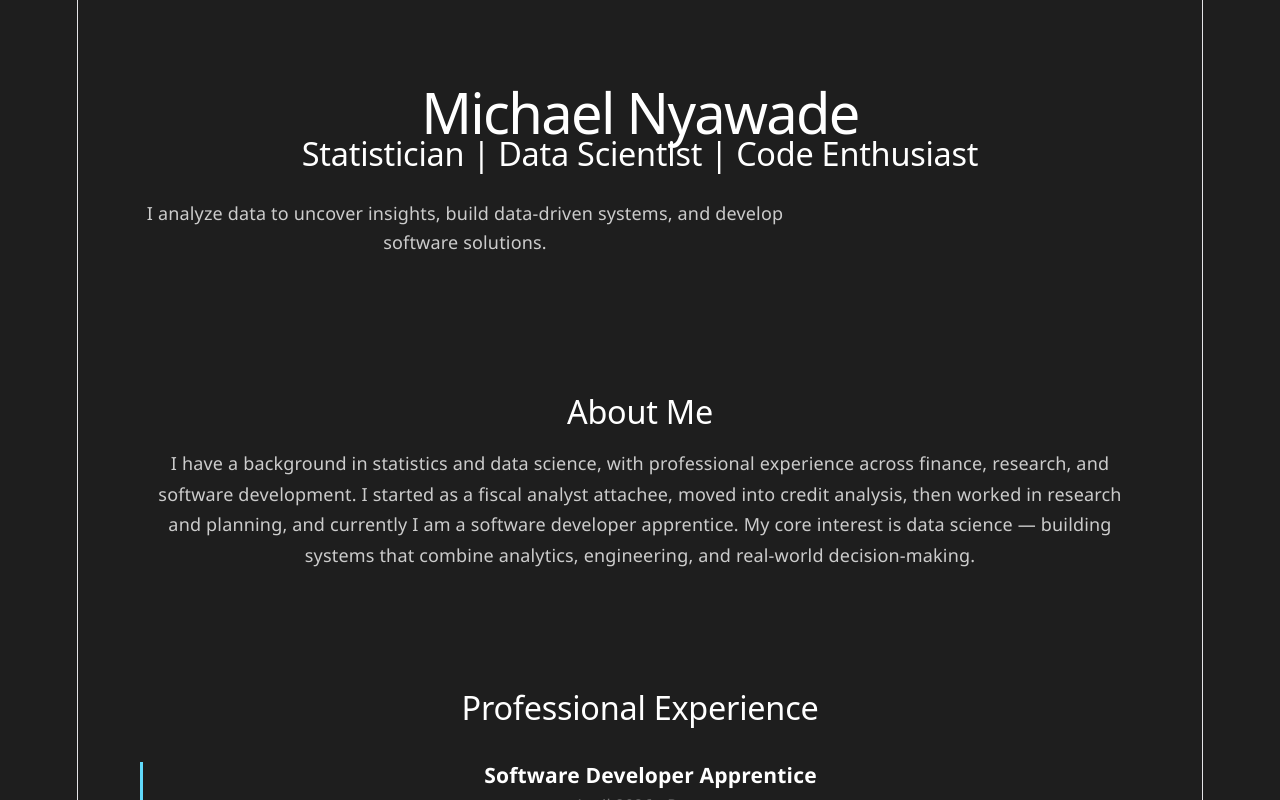
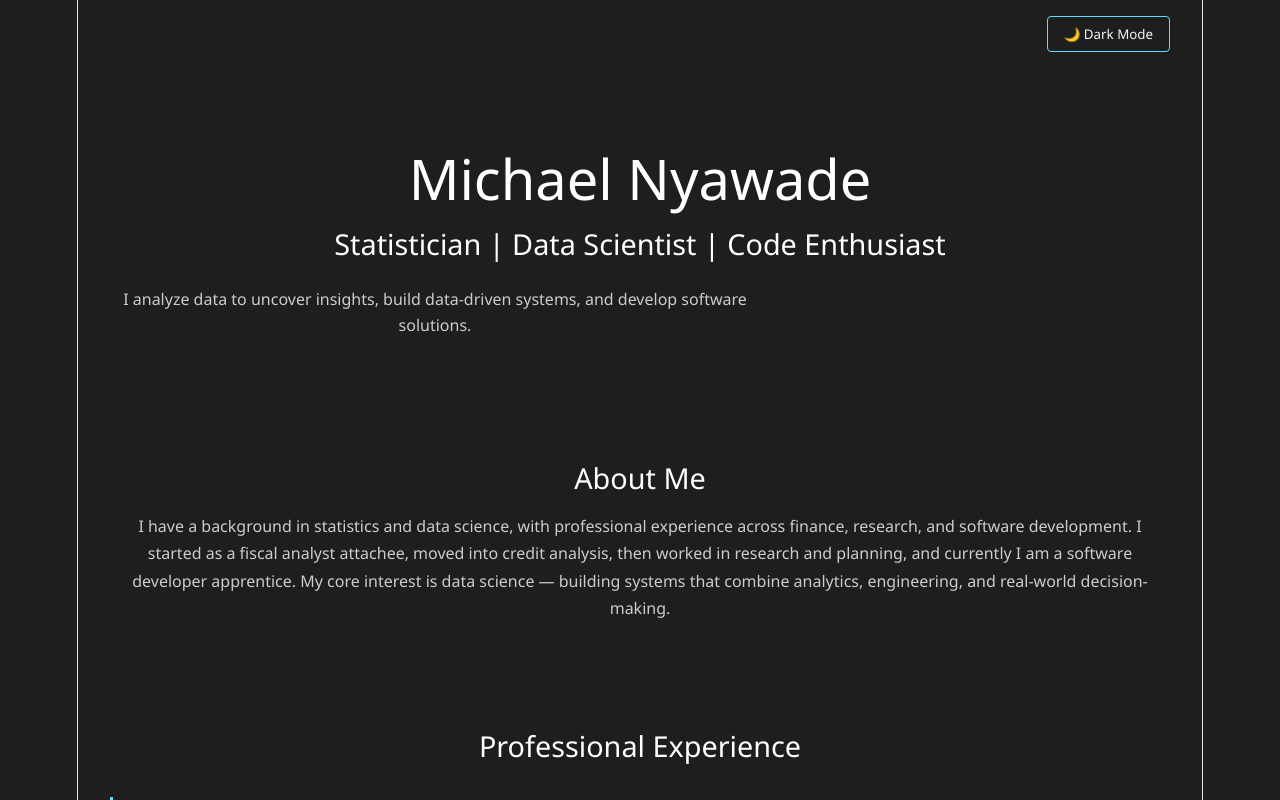
Before and after one commit to Michael-Nyawade/Michael-Nyawade.github.io, a React (Vite) app: page / in a window 1280 px wide. Shown: the top 800 px of the page. Built offline with nearby package versions, Linux system fonts and the light colour scheme.

Commit message:
Add dark/light mode toggle with CSS variables - to fix later

```diff
--- a/src/App.jsx
+++ b/src/App.jsx
@@ -1,24 +1,32 @@
-import Hero from "./sections/Hero";
-import About from "./sections/About";
-import Experience from "./sections/Experience";
-import Skills from "./sections/Skills";
-import Projects from "./sections/Projects";
-import Contact from "./sections/Contact";
-import Container from "./components/Container";
-import BackToTop from "./components/BackToTop";
+import Hero from "./sections/Hero.jsx";
+import About from "./sections/About.jsx";
+import Experience from "./sections/Experience.jsx";
+import Skills from "./sections/Skills.jsx";
+import Projects from "./sections/Projects.jsx";
+import Contact from "./sections/Contact.jsx";
+import ThemeToggle from "./components/ThemeToggle.jsx";
 
-function App() {
+export default function App() {
   return (
-    <Container>
+    <div style={{ padding: "0 2rem" }}>
+      <header
+        style={{
+          display: "flex",
+          justifyContent: "flex-end", // align toggle to the right
+          alignItems: "center",
+          padding: "1rem 0",
+        }}
+      >
+        <ThemeToggle />
+      </header>
+      <main>
         <Hero />
         <About />
         <Experience />
         <Skills />
         <Projects />
         <Contact />
-      <BackToTop />
-    </Container>
+      </main>
+    </div>
   );
 }
-
-export default App;
--- /dev/null
+++ b/src/components/ThemeToggle.jsx
@@ -0,0 +1,32 @@
+import { useState, useEffect } from "react";
+
+export default function ThemeToggle() {
+  const [theme, setTheme] = useState(() => {
+    // default to light if nothing in localStorage
+    return localStorage.getItem("theme") || "light";
+  });
+
+  useEffect(() => {
+    // set data-theme on <html> (document.documentElement)
+    document.documentElement.setAttribute("data-theme", theme);
+    localStorage.setItem("theme", theme);
+  }, [theme]);
+
+  const toggleTheme = () => setTheme(prev => (prev === "light" ? "dark" : "light"));
+
+  return (
+    <button
+      onClick={toggleTheme}
+      style={{
+        padding: "0.5rem 1rem",
+        cursor: "pointer",
+        borderRadius: "4px",
+        border: "1px solid var(--accent-color)",
+        background: "none",
+        color: "var(--text-color)",
+      }}
+    >
+      {theme === "light" ? "🌙 Dark Mode" : "☀️ Light Mode"}
+    </button>
+  );
+}
--- a/src/index.css
+++ b/src/index.css
@@ -1,57 +1,34 @@
+/* Base light theme */
 :root {
-  --text: #6b6375;
-  --text-h: #08060d;
-  --bg: #fff;
-  --border: #e5e4e7;
-  --code-bg: #f4f3ec;
-  --accent: #aa3bff;
-  --accent-bg: rgba(170, 59, 255, 0.1);
-  --accent-border: rgba(170, 59, 255, 0.5);
-  --social-bg: rgba(244, 243, 236, 0.5);
-  --shadow:
-    rgba(0, 0, 0, 0.1) 0 10px 15px -3px, rgba(0, 0, 0, 0.05) 0 4px 6px -2px;
-
-  --sans: system-ui, 'Segoe UI', Roboto, sans-serif;
-  --heading: system-ui, 'Segoe UI', Roboto, sans-serif;
-  --mono: ui-monospace, Consolas, monospace;
-
-  font: 18px/145% var(--sans);
-  letter-spacing: 0.18px;
-  color-scheme: light dark;
-  color: var(--text);
-  background: var(--bg);
-  font-synthesis: none;
-  text-rendering: optimizeLegibility;
-  -webkit-font-smoothing: antialiased;
-  -moz-osx-font-smoothing: grayscale;
-
-  @media (max-width: 1024px) {
-    font-size: 16px;
-  }
+  --bg-color: #ffffff;
+  --text-color: #222222;
+  --heading-color: #08060d;
+  --accent-color: #61dafb;
+  --border-color: #e5e4e7;
+  --secondary-color: #f4f4f4;
+  --code-bg-color: #f4f3ec;
+  --shadow-color: rgba(0, 0, 0, 0.1);
 }
 
-@media (prefers-color-scheme: dark) {
-  :root {
-    --text: #9ca3af;
-    --text-h: #f3f4f6;
-    --bg: #16171d;
-    --border: #2e303a;
-    --code-bg: #1f2028;
-    --accent: #c084fc;
-    --accent-bg: rgba(192, 132, 252, 0.15);
-    --accent-border: rgba(192, 132, 252, 0.5);
-    --social-bg: rgba(47, 48, 58, 0.5);
-    --shadow:
-      rgba(0, 0, 0, 0.4) 0 10px 15px -3px, rgba(0, 0, 0, 0.25) 0 4px 6px -2px;
-  }
-
-  #social .button-icon {
-    filter: invert(1) brightness(2);
-  }
+/* Dark theme */
+[data-theme="dark"] {
+  --bg-color: #16171d;
+  --text-color: #f4f4f4;
+  --heading-color: #f3f4f6;
+  --accent-color: #c084fc;
+  --border-color: #2e303a;
+  --secondary-color: #1e1e1e;
+  --code-bg-color: #1f2028;
+  --shadow-color: rgba(0, 0, 0, 0.4);
 }
 
+/* Global styles */
 body {
   margin: 0;
+  background-color: var(--bg-color);
+  color: var(--text-color);
+  font-family: system-ui, 'Segoe UI', Roboto, sans-serif;
+  transition: background-color 0.3s ease, color 0.3s ease;
 }
 
 #root {
@@ -59,53 +36,49 @@ body {
   max-width: 100%;
   margin: 0 auto;
   text-align: center;
-  border-inline: 1px solid var(--border);
+  border-inline: 1px solid var(--border-color);
   min-height: 100svh;
   display: flex;
   flex-direction: column;
   box-sizing: border-box;
 }
 
-h1,
-h2 {
-  font-family: var(--heading);
+h1, h2 {
   font-weight: 500;
-  color: var(--text-h);
+  color: var(--heading-color);
 }
 
 h1 {
   font-size: 56px;
-  letter-spacing: -1.68px;
   margin: 32px 0;
-  @media (max-width: 1024px) {
-    font-size: 36px;
-    margin: 20px 0;
-  }
 }
+
 h2 {
   font-size: 24px;
-  line-height: 118%;
-  letter-spacing: -0.24px;
   margin: 0 0 8px;
-  @media (max-width: 1024px) {
-    font-size: 20px;
-  }
 }
+
 p {
   margin: 0;
 }
 
-code,
-.counter {
-  font-family: var(--mono);
+code {
+  font-family: ui-monospace, Consolas, monospace;
   display: inline-flex;
   border-radius: 4px;
-  color: var(--text-h);
-}
-
-code {
+  color: var(--heading-color);
   font-size: 15px;
   line-height: 135%;
   padding: 4px 8px;
-  background: var(--code-bg);
+  background: var(--code-bg-color);
 }
+
+/* Links and accents */
+a {
+  color: var(--accent-color);
+  text-decoration: none;
+}
+
+button {
+  font-family: inherit;
+}
--- a/src/sections/Projects.jsx
+++ b/src/sections/Projects.jsx
@@ -50,7 +50,7 @@ const projects = [
 export default function Projects() {
   return (
     <section data-aos="fade-up">
-      <h2>Projects</h2>
+      <h2>Featured Projects</h2>
       <div className="project-grid" style={{ marginTop: "2rem" }}>
         {projects.map((project, idx) => (
           <div
```
Lines whose indentation alone changed are shown as unchanged.
